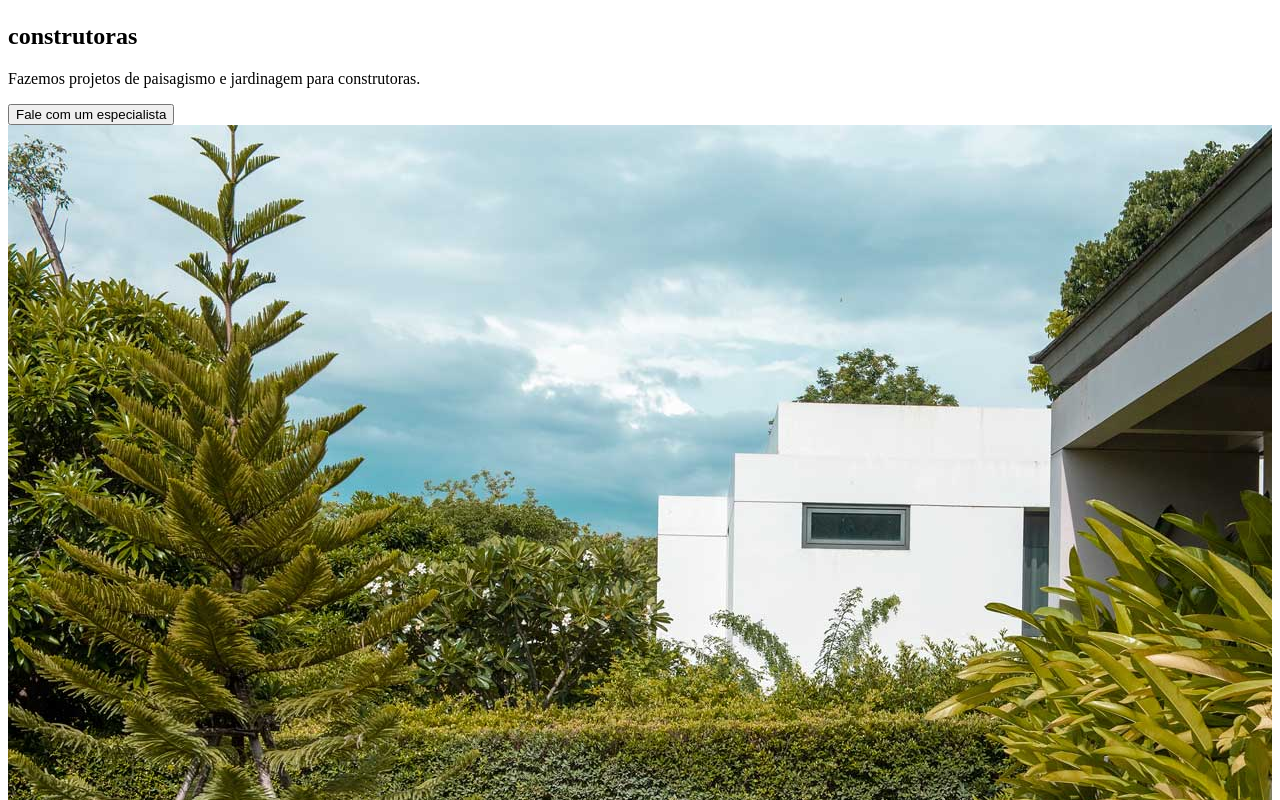
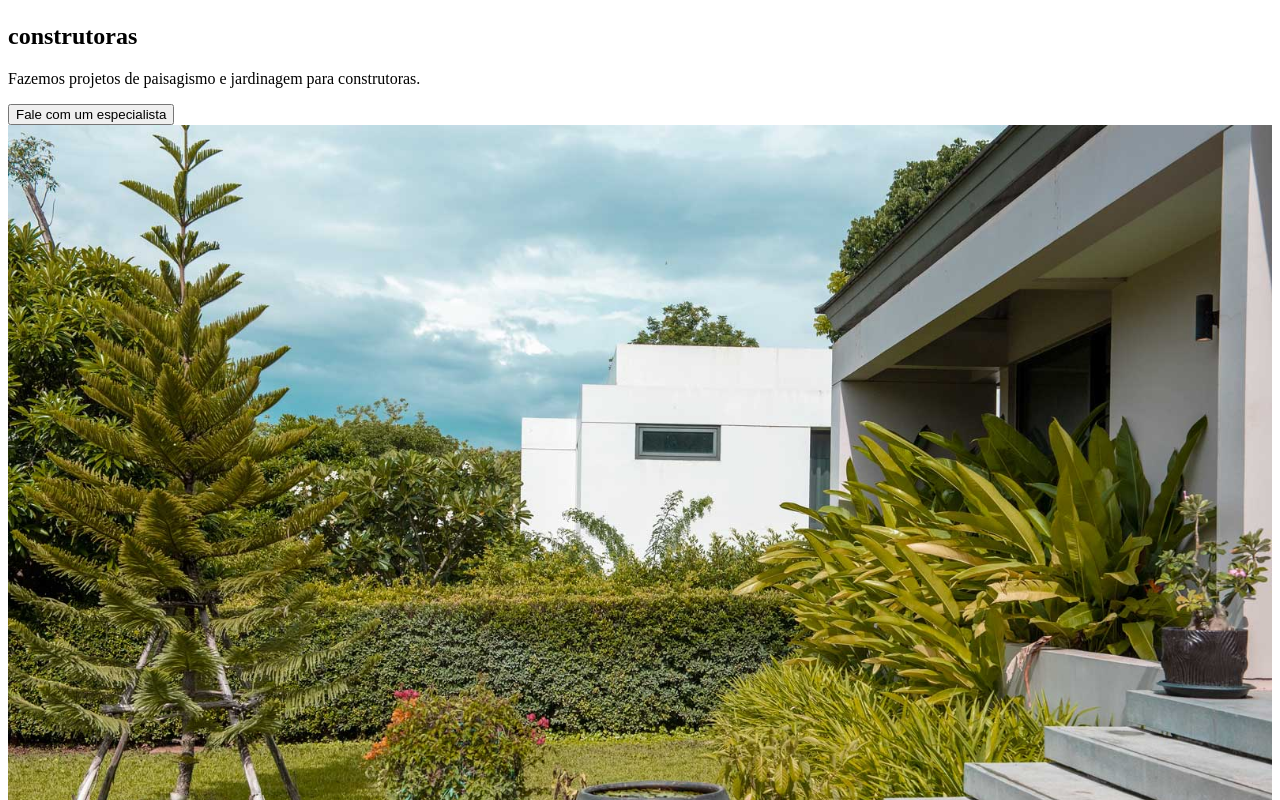
Before and after one commit to GustavoMSandoval/nextjs-jardinagem-app, a Next.js app: page /LandingPage/LandingPage in a window 1280 px wide. Shown: the part 7720-8520 px from the top of the page. Built offline with nearby package versions, Linux system fonts and the light colour scheme.

Commit message:
fix size image

```diff
--- a/public/index.html
+++ b/public/index.html
@@ -4,6 +4,7 @@
     <meta charset="utf-8" />
     <meta name="viewport" content="width=device-width, initial-scale=1" />
     <title>Jardim</title>
+    <link rel="shortcut icon" href="./images/logo.png" type="image/x-icon">
   </head>
   <body>
     <noscript>You need to enable JavaScript to run this app.</noscript>
--- a/src/components/elementsComponents/ServiceCardCarousel/ServiceCardCarousel.tsx
+++ b/src/components/elementsComponents/ServiceCardCarousel/ServiceCardCarousel.tsx
@@ -34,6 +34,7 @@ const ServiceCardCarouselComponent: React.FC<ServiceCardCarouselProps> = ({
     slidesToScroll: 1,
     autoplay: true,
     autoplaySpeed: 3000,
+
   };
 
   return (
@@ -43,16 +44,15 @@ const ServiceCardCarouselComponent: React.FC<ServiceCardCarouselProps> = ({
       } ${imageBottomDirection ? 'flex-col-reverse' : ''}`}
     >
       {/* Image Carousel */}
-      <div className="w-full md:w-1/2">
+      <div className="w-full h-full md:w-1/2 md:h-1/2 overflow-hidden">
         <Slider {...settings}>
           {images.map((image, index) => (
-            <div key={index}>
-              <img
-                className="w-full h-full object-cover"
-                src={image}
-                alt={`Slide ${index + 1}`}
-              />
-            </div>
+           <img
+             key={index}
+             className="w-full h-full object-cover flex-shrink-0 flex-grow-0"
+             src={image}
+             alt={`Image ${index + 1}`}
+           />
           ))}
         </Slider>
       </div>
--- a/src/components/layout/landing-page-projects.tsx
+++ b/src/components/layout/landing-page-projects.tsx
@@ -28,7 +28,7 @@ export default function LandingPageProjects() {
   ];
 
   const imagesTop = [
-    "../images/images_cards/Screenshot_3.jpg",
+    "../images/images_cards/mesa-scaled.jpg",
     "../images/images_cards/mesa-de-jantar-vintage-e-casa-vintage-scaled.jpg",
     "../images/images_cards/paisagismo-jardinagem-jardinsecia1.jpg"
   ]
```
Also changed, not shown: public/images/images_cards/mesa-scaled.jpg (added).
